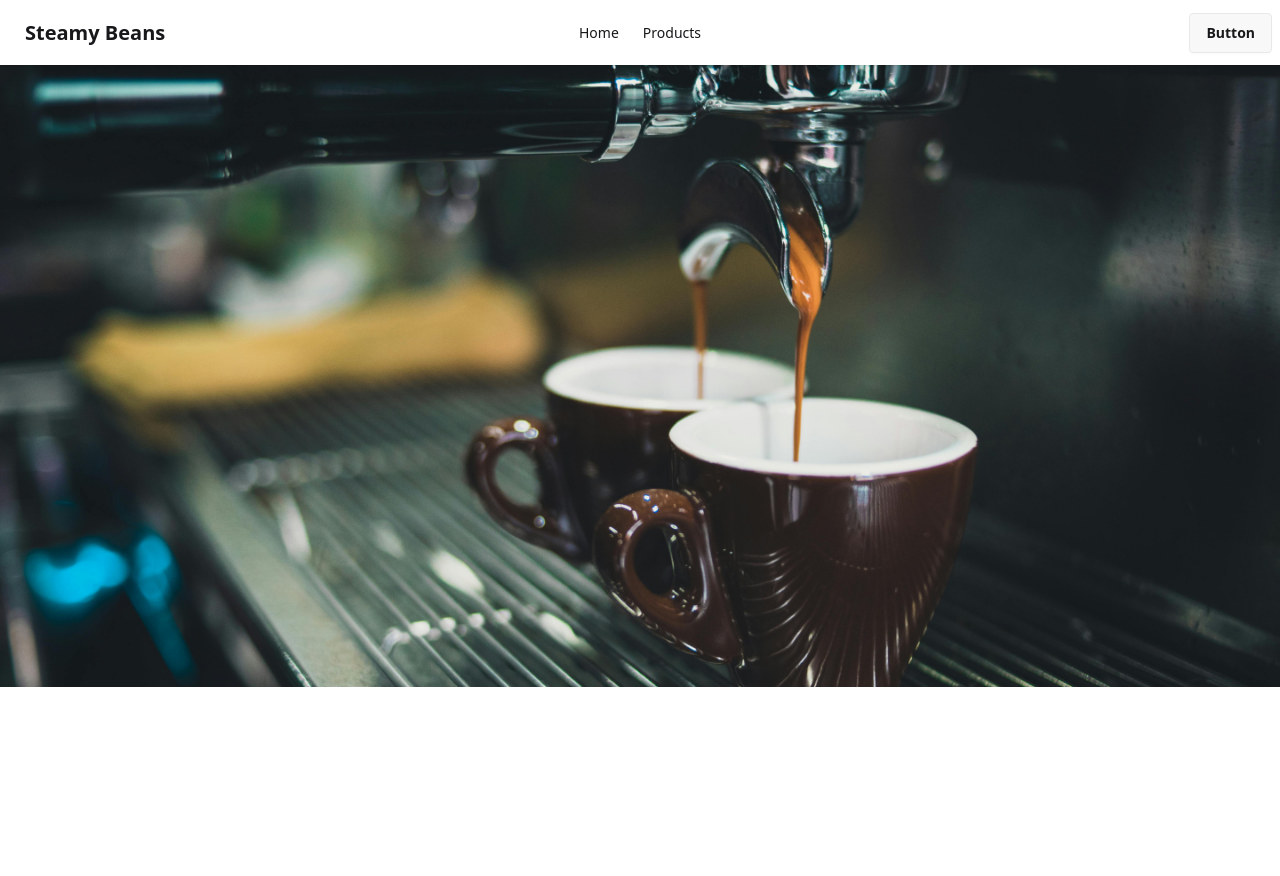
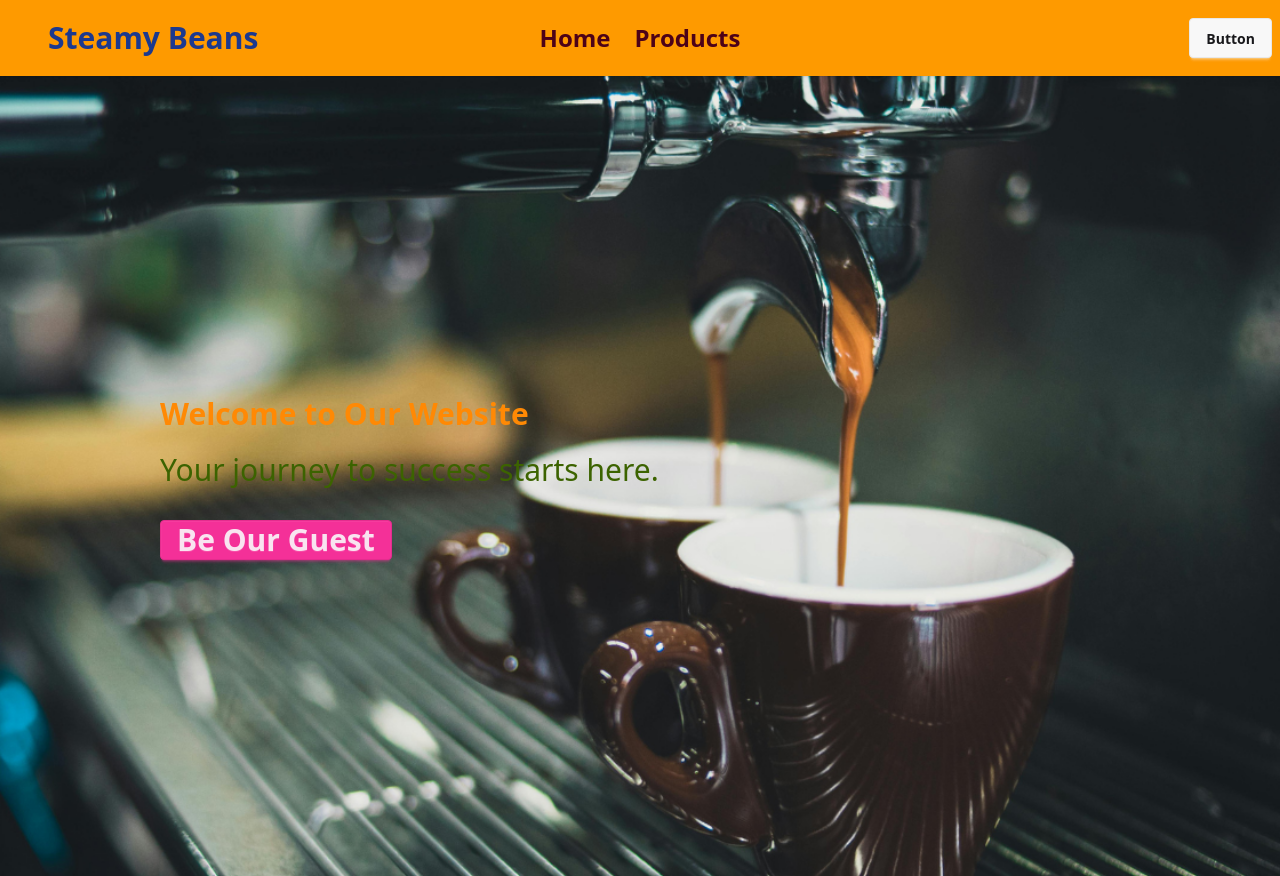
Before and after one commit to salman60mahmud/steamy_beans, a React (Vite) app: page / in a window 1280 px wide. Before the commit the page ends 800 px from the top, so only its background shows below. Built offline with nearby package versions, Linux system fonts and the light colour scheme.

Commit message:
context added

```diff
--- a/src/App.jsx
+++ b/src/App.jsx
@@ -1,19 +1,19 @@
 import { Routes, Route } from 'react-router'
 import './App.css'
 import Header from './Components/Header'
-import HeroSection from './Components/HeroSection'
 import Home from './Components/Home'
 import Products from './Components/Products'
+import NotFound from './Components/NotFound'
 
 function App() {
 
   return (
     <>
       <Header />
-      <HeroSection />
       <Routes>
-        <Route path="/" element={<Home />} />
-        <Route path="/products" element={<Products />} />
+        <Route index element={<Home />} />
+        <Route path='/products' element={<Products />} />
+        <Route path='*' element={<NotFound />} />
       </Routes>
     </>
   )
--- a/src/Components/Header.jsx
+++ b/src/Components/Header.jsx
@@ -2,12 +2,12 @@ import { NavLink } from "react-router";
 const Header = () => {
 
   const navItems =
-    <> <li><NavLink to='/'>Home</NavLink></li>
-      <li><NavLink to='/products'>Products</NavLink></li></>
+    <> <li><NavLink className="text-2xl text-rose-950 font-semibold" to='/'>Home</NavLink></li>
+      <li><NavLink className="text-2xl text-rose-950 font-semibold" to='/products'>Products</NavLink></li></>
 
   return (
     <div>
-      <div className="navbar bg-base-100 shadow-sm">
+      <div className="navbar bg-amber-500 shadow-sm">
         <div className="navbar-start">
           <div className="dropdown">
             <div tabIndex={0} role="button" className="btn btn-ghost lg:hidden">
@@ -19,7 +19,7 @@ const Header = () => {
               {navItems}
             </ul>
           </div>
-          <a className="btn btn-ghost text-xl">Steamy Beans</a>
+          <NavLink to='/' className="ml-10 text-3xl font-semibold text-blue-900">Steamy Beans</NavLink>
         </div>
         <div className="navbar-center hidden lg:flex">
           <ul className="menu menu-horizontal px-1">
--- a/src/Components/HeroSection.jsx
+++ /dev/null
@@ -1,12 +0,0 @@
-
-
-const HeroSection = () => {
-    return (
-        <div>
-
-        <img className="w-full h-auto" src="../../src/assets/Images/hero-section.jpg" alt="hero-section" />
-        </div>
-    );
-};
-
-export default HeroSection;
--- /dev/null
+++ b/src/Components/Home.css
@@ -0,0 +1,10 @@
+.background {
+    padding: 160px;
+    width: auto;
+    height: 100vh;
+    background: url(../assets/Images/hero-section.jpg) center center/cover;
+}
+
+.cta-button:hover {
+    background-color: #2b5e40;
+}
--- a/src/Components/Home.jsx
+++ b/src/Components/Home.jsx
@@ -1,9 +1,13 @@
-
+import './Home.css'
 
 const Home = () => {
     return (
-        <div>
-
+        <div className='background'>
+            <div className='mt-40'>
+                <h1 className='text-3xl text-orange-400 font-bold'>Welcome to Our Website</h1>
+                <h2 className='text-3xl text-lime-800 font-medium mt-5'>Your journey to success starts here.</h2>
+                <a class="btn btn-secondary font-semibold text-3xl mt-8">Be Our Guest</a>
+            </div>
         </div>
     );
 };
--- a/src/Components/NotFound.jsx
+++ b/src/Components/NotFound.jsx
@@ -1,9 +1,8 @@
-
 
 const NotFound = () => {
     return (
         <div>
-            <img src="../assets/Images/not-found.png" alt="not-found" />
+            <img className="w-full" src="../../src/assets/Images/not-found.png" alt="not-found" />
         </div>
     );
 };
--- a/src/Components/Products.jsx
+++ b/src/Components/Products.jsx
@@ -1,9 +1,13 @@
+import { useContext } from "react";
+import { BeansContext } from "../ContextAPI/Context";
 
 
 const Products = () => {
+    const {quality} = useContext(BeansContext)
+
     return (
         <div>
-
+            {quality}
         </div>
     );
 };
--- /dev/null
+++ b/src/ContextAPI/Context.jsx
@@ -0,0 +1,17 @@
+import { createContext } from 'react';
+
+export const BeansContext = createContext(null);
+
+const Context = ({children}) => {
+    const data = {
+        quality: "good"
+    }
+    return (
+        <BeansContext.Provider value={data}>
+            {children}
+        </BeansContext.Provider>
+
+    );
+};
+
+export default Context;
--- a/src/main.jsx
+++ b/src/main.jsx
@@ -3,13 +3,16 @@ import ReactDOM from 'react-dom/client';
 import { BrowserRouter } from "react-router-dom";
 import './index.css';
 import App from './App.jsx';
+import Context from './ContextAPI/Context.jsx';
 
 const root = document.getElementById("root");
 
 ReactDOM.createRoot(root).render(
   <StrictMode>
     <BrowserRouter>
-      <App />
+      <Context>
+        <App />
+      </Context>
     </BrowserRouter>
   </StrictMode>
 );
```
Also changed, not shown: src/index.css (line endings or trailing spaces).
